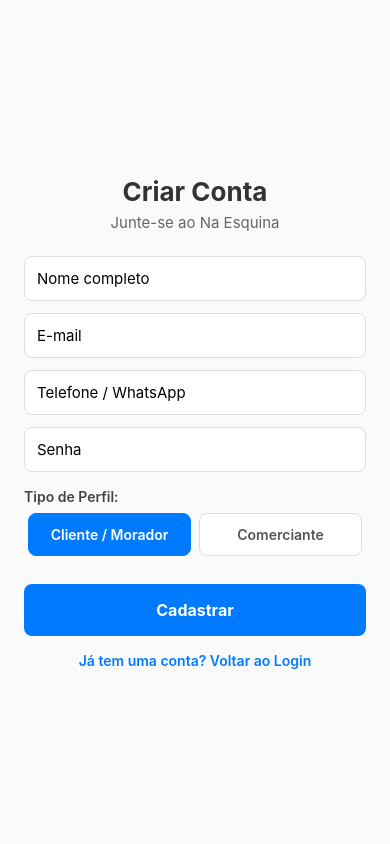
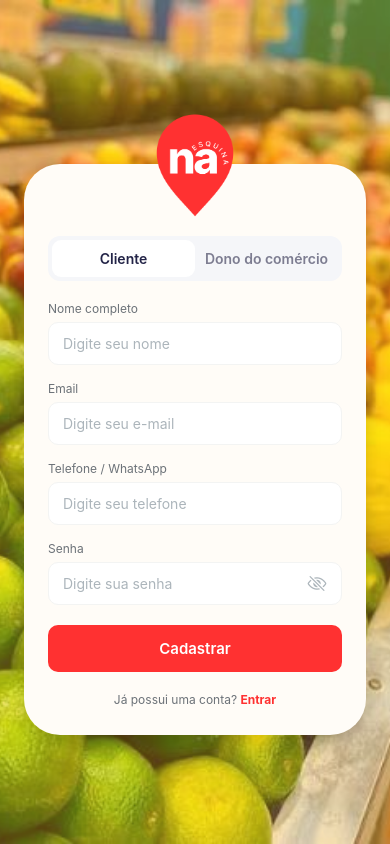
Before and after one commit to BrunnoRosa/APP-NA-ESQUINA-FRONT-END, a React Native app: screen /Cadastro in a window 390 px wide. Built offline with nearby package versions, Linux system fonts and the light colour scheme.

Commit message:
fase 7: tela de cadastro com seletor cliente e dono do comercio

```diff
--- a/src/pages/auth/Cadastro/index.jsx
+++ b/src/pages/auth/Cadastro/index.jsx
@@ -1,7 +1,9 @@
+import { Ionicons } from '@expo/vector-icons';
 import { useState } from 'react';
 import {
   ActivityIndicator,
   Alert,
+  Image,
   KeyboardAvoidingView,
   Platform,
   ScrollView,
@@ -11,13 +13,26 @@ import {
   View,
 } from 'react-native';
 import api from '../../../services/api';
+import { cores } from '../../../theme';
 import { styles } from './styles';
+
+// Campo reutilizável: rótulo em cima + caixa de texto.
+// "estiloExterno" permite ajustar a largura quando dois campos ficam lado a lado.
+function Campo({ rotulo, estiloExterno, ...props }) {
+  return (
+    <View style={estiloExterno}>
+      <Text style={styles.rotulo}>{rotulo}</Text>
+      <TextInput style={styles.campo} placeholderTextColor={cores.icone} {...props} />
+    </View>
+  );
+}
 
 export default function Cadastro({ navigation }) {
   // Estados do Usuário
   const [nome, setNome] = useState('');
   const [email, setEmail] = useState('');
   const [senha, setSenha] = useState('');
+  const [mostrarSenha, setMostrarSenha] = useState(false);
   const [telefone, setTelefone] = useState('');
   const [perfil, setPerfil] = useState('CLIENTE');
   const [loading, setLoading] = useState(false);
@@ -91,50 +106,163 @@ export default function Cadastro({ navigation }) {
   }
 
   return (
-    <KeyboardAvoidingView style={styles.container} behavior={Platform.OS === 'ios' ? 'padding' : 'height'}>
-      <ScrollView showsVerticalScrollIndicator={false} contentContainerStyle={{ justifyContent: 'center', flexGrow: 1 }}>
-        <Text style={styles.title}>Criar Conta</Text>
-        <Text style={styles.subtitle}>Junte-se ao Na Esquina</Text>
+    <View style={styles.container}>
+      <Image
+        source={require('../../../../assets/images/fundo-abertura.jpg')}
+        style={styles.fotoFundo}
+        resizeMode="cover"
+      />
+      <View style={styles.camadaLaranja} />
 
-        <TextInput style={styles.input} placeholder="Nome completo" value={nome} onChangeText={setNome} />
-        <TextInput style={styles.input} placeholder="E-mail" keyboardType="email-address" autoCapitalize="none" value={email} onChangeText={setEmail} />
-        <TextInput style={styles.input} placeholder="Telefone / WhatsApp" keyboardType="phone-pad" value={telefone} onChangeText={setTelefone} />
-        <TextInput style={styles.input} placeholder="Senha" secureTextEntry value={senha} onChangeText={setSenha} />
+      <KeyboardAvoidingView
+        style={{ flex: 1 }}
+        behavior={Platform.OS === 'ios' ? 'padding' : undefined}
+      >
+        <ScrollView
+          contentContainerStyle={styles.conteudo}
+          keyboardShouldPersistTaps="handled"
+          showsVerticalScrollIndicator={false}
+        >
+          <Image
+            source={require('../../../../assets/images/logo-na-esquina.png')}
+            style={styles.logo}
+            resizeMode="contain"
+            accessibilityLabel="Logo Na Esquina"
+          />
 
-        <Text style={styles.label}>Tipo de Perfil:</Text>
-        <View style={styles.roleContainer}>
-          <TouchableOpacity style={[styles.roleButton, perfil === 'CLIENTE' && styles.roleButtonSelected]} onPress={() => setPerfil('CLIENTE')}>
-            <Text style={[styles.roleText, perfil === 'CLIENTE' && styles.roleTextSelected]}>Cliente / Morador</Text>
+          <View style={styles.cartao}>
+            {/* Seletor de perfil */}
+            <View style={styles.seletor}>
+              <TouchableOpacity
+                style={[styles.opcao, perfil === 'CLIENTE' && styles.opcaoAtiva]}
+                onPress={() => setPerfil('CLIENTE')}
+                accessibilityRole="button"
+                accessibilityState={{ selected: perfil === 'CLIENTE' }}
+              >
+                <Text style={[styles.opcaoTexto, perfil === 'CLIENTE' && styles.opcaoTextoAtivo]}>
+                  Cliente
+                </Text>
               </TouchableOpacity>
-          <TouchableOpacity style={[styles.roleButton, perfil === 'COMERCIANTE' && styles.roleButtonSelected]} onPress={() => setPerfil('COMERCIANTE')}>
-            <Text style={[styles.roleText, perfil === 'COMERCIANTE' && styles.roleTextSelected]}>Comerciante</Text>
+              <TouchableOpacity
+                style={[styles.opcao, perfil === 'COMERCIANTE' && styles.opcaoAtiva]}
+                onPress={() => setPerfil('COMERCIANTE')}
+                accessibilityRole="button"
+                accessibilityState={{ selected: perfil === 'COMERCIANTE' }}
+              >
+                <Text style={[styles.opcaoTexto, perfil === 'COMERCIANTE' && styles.opcaoTextoAtivo]}>
+                  Dono do comércio
+                </Text>
               </TouchableOpacity>
             </View>
 
-        {/* --- RENDERIZAÇÃO CONDICIONAL DOS CAMPOS DO MERCADINHO --- */}
+            <Campo rotulo="Nome completo" placeholder="Digite seu nome" value={nome} onChangeText={setNome} />
+            <Campo
+              rotulo="Email"
+              placeholder="Digite seu e-mail"
+              keyboardType="email-address"
+              autoCapitalize="none"
+              autoCorrect={false}
+              value={email}
+              onChangeText={setEmail}
+            />
+            <Campo
+              rotulo="Telefone / WhatsApp"
+              placeholder="Digite seu telefone"
+              keyboardType="phone-pad"
+              value={telefone}
+              onChangeText={setTelefone}
+            />
+
+            <Text style={styles.rotulo}>Senha</Text>
+            <View style={styles.campoSenha}>
+              <TextInput
+                style={styles.campoSenhaInput}
+                placeholder="Digite sua senha"
+                placeholderTextColor={cores.icone}
+                secureTextEntry={!mostrarSenha}
+                autoCapitalize="none"
+                value={senha}
+                onChangeText={setSenha}
+              />
+              <TouchableOpacity
+                onPress={() => setMostrarSenha(!mostrarSenha)}
+                accessibilityRole="button"
+                accessibilityLabel={mostrarSenha ? 'Ocultar senha' : 'Mostrar senha'}
+              >
+                <Ionicons
+                  name={mostrarSenha ? 'eye-outline' : 'eye-off-outline'}
+                  size={20}
+                  color={cores.icone}
+                />
+              </TouchableOpacity>
+            </View>
+
+            {/* --- CAMPOS DO MERCADINHO (só para Dono do comércio) --- */}
             {perfil === 'COMERCIANTE' && (
-          <View style={{ marginTop: 15, marginBottom: 15 }}>
-            <Text style={styles.label}>Dados do Mercadinho:</Text>
-            <TextInput style={styles.input} placeholder="Nome Fantasia" value={nomeFantasia} onChangeText={setNomeFantasia} />
-            <TextInput style={styles.input} placeholder="CNPJ" keyboardType="numeric" value={cnpj} onChangeText={setCnpj} />
-            <TextInput style={styles.input} placeholder="Endereço Completo" value={endereco} onChangeText={setEndereco} />
-
-            <View style={{ flexDirection: 'row', justifyContent: 'space-between' }}>
-              <TextInput style={[styles.input, { width: '48%' }]} placeholder="Abre às (Ex: 08:00)" value={horarioAbertura} onChangeText={setHorarioAbertura} />
-              <TextInput style={[styles.input, { width: '48%' }]} placeholder="Fecha às (Ex: 20:00)" value={horarioFechamento} onChangeText={setHorarioFechamento} />
+              <View>
+                <Text style={styles.subtitulo}>Dados do mercadinho</Text>
+                <Campo
+                  rotulo="Nome fantasia"
+                  placeholder="Nome do mercadinho"
+                  value={nomeFantasia}
+                  onChangeText={setNomeFantasia}
+                />
+                <Campo
+                  rotulo="CNPJ"
+                  placeholder="Somente números"
+                  keyboardType="numeric"
+                  value={cnpj}
+                  onChangeText={setCnpj}
+                />
+                <Campo
+                  rotulo="Endereço completo"
+                  placeholder="Rua, número, bairro"
+                  value={endereco}
+                  onChangeText={setEndereco}
+                />
+                <View style={styles.linhaHorarios}>
+                  <Campo
+                    estiloExterno={{ flex: 1 }}
+                    rotulo="Abre às"
+                    placeholder="08:00"
+                    value={horarioAbertura}
+                    onChangeText={setHorarioAbertura}
+                  />
+                  <Campo
+                    estiloExterno={{ flex: 1 }}
+                    rotulo="Fecha às"
+                    placeholder="20:00"
+                    value={horarioFechamento}
+                    onChangeText={setHorarioFechamento}
+                  />
                 </View>
               </View>
             )}
-        {/* --------------------------------------------------------- */}
+            {/* ------------------------------------------------------ */}
 
-        <TouchableOpacity style={styles.button} onPress={handleCadastro} disabled={loading}>
-          {loading ? <ActivityIndicator color="#FFF" /> : <Text style={styles.buttonText}>Cadastrar</Text>}
+            <TouchableOpacity
+              style={styles.botao}
+              onPress={handleCadastro}
+              disabled={loading}
+              activeOpacity={0.8}
+              accessibilityRole="button"
+            >
+              {loading ? (
+                <ActivityIndicator color="#FFFFFF" />
+              ) : (
+                <Text style={styles.botaoTexto}>Cadastrar</Text>
+              )}
             </TouchableOpacity>
 
-        <TouchableOpacity style={styles.backButton} onPress={() => navigation.navigate('Login')}>
-          <Text style={styles.backButtonText}>Já tem uma conta? Voltar ao Login</Text>
+            <View style={styles.rodape}>
+              <Text style={styles.textoRodape}>Já possui uma conta? </Text>
+              <TouchableOpacity onPress={() => navigation.navigate('Login')}>
+                <Text style={styles.linkVermelho}>Entrar</Text>
               </TouchableOpacity>
+            </View>
+          </View>
         </ScrollView>
       </KeyboardAvoidingView>
+    </View>
   );
 }
--- a/src/pages/auth/Cadastro/styles.js
+++ b/src/pages/auth/Cadastro/styles.js
@@ -1,87 +1,139 @@
 import { StyleSheet } from 'react-native';
+import { cores } from '../../../theme';
 
 export const styles = StyleSheet.create({
   container: {
     flex: 1,
-    backgroundColor: '#FAFAFA',
+    backgroundColor: cores.degradeTopo,
+  },
+  fotoFundo: {
+    ...StyleSheet.absoluteFillObject,
+    width: '100%',
+    height: '100%',
+  },
+  camadaLaranja: {
+    ...StyleSheet.absoluteFillObject,
+    backgroundColor: 'rgba(253, 172, 39, 0.35)',
+  },
+  conteudo: {
+    flexGrow: 1,
     justifyContent: 'center',
     paddingHorizontal: 24,
+    paddingVertical: 24,
   },
-  title: {
-    fontSize: 26,
-    fontWeight: 'bold',
-    color: '#333',
+  logo: {
+    width: 90,
+    height: 108,
+    alignSelf: 'center',
+    marginBottom: -54,
+    zIndex: 2,
+  },
+  cartao: {
+    width: '100%',
+    maxWidth: 420,
+    alignSelf: 'center',
+    backgroundColor: cores.fundoCartaoLogin,
+    borderRadius: 36,
+    paddingHorizontal: 24,
+    paddingTop: 72,
+    paddingBottom: 28,
+    shadowColor: '#000',
+    shadowOffset: { width: 0, height: 8 },
+    shadowOpacity: 0.15,
+    shadowRadius: 16,
+    elevation: 6,
+  },
+  seletor: {
+    flexDirection: 'row',
+    backgroundColor: cores.fundoSeletor,
+    borderRadius: 12,
+    padding: 4,
+    marginBottom: 20,
+  },
+  opcao: {
+    flex: 1,
+    paddingVertical: 10,
+    borderRadius: 9,
+    alignItems: 'center',
+  },
+  opcaoAtiva: {
+    backgroundColor: '#FFFFFF',
+  },
+  opcaoTexto: {
+    fontSize: 14,
+    fontWeight: '600',
+    color: cores.textoSeletorInativo,
+  },
+  opcaoTextoAtivo: {
+    color: cores.textoLogin,
+  },
+  rotulo: {
+    color: cores.textoRotulo,
+    fontSize: 12,
     marginBottom: 6,
-    textAlign: 'center',
   },
-  subtitle: {
-    fontSize: 15,
-    color: '#666',
-    marginBottom: 24,
-    textAlign: 'center',
+  campo: {
+    backgroundColor: '#FFFFFF',
+    borderWidth: 1,
+    borderColor: cores.bordaCampo,
+    borderRadius: 10,
+    paddingHorizontal: 14,
+    paddingVertical: 12,
+    fontSize: 14,
+    color: cores.textoCampo,
+    marginBottom: 16,
   },
-  input: {
-    backgroundColor: '#FFF',
+  campoSenha: {
+    flexDirection: 'row',
+    alignItems: 'center',
+    backgroundColor: '#FFFFFF',
     borderWidth: 1,
-    borderColor: '#DDD',
-    borderRadius: 8,
-    padding: 12,
-    fontSize: 15,
+    borderColor: cores.bordaCampo,
+    borderRadius: 10,
+    paddingHorizontal: 14,
+    marginBottom: 16,
+  },
+  campoSenhaInput: {
+    flex: 1,
+    paddingVertical: 12,
+    fontSize: 14,
+    color: cores.textoCampo,
+  },
+  subtitulo: {
+    color: cores.textoLogin,
+    fontSize: 14,
+    fontWeight: '700',
+    marginTop: 4,
     marginBottom: 12,
   },
-  label: {
-    fontSize: 14,
-    fontWeight: '600',
-    color: '#444',
-    marginBottom: 8,
+  linhaHorarios: {
+    flexDirection: 'row',
+    gap: 12,
+  },
+  botao: {
+    backgroundColor: cores.primaria,
+    borderRadius: 10,
+    paddingVertical: 14,
+    alignItems: 'center',
     marginTop: 4,
   },
-  roleContainer: {
-    flexDirection: 'row',
-    justifyContent: 'space-between',
-    marginBottom: 20,
-  },
-  roleButton: {
-    flex: 1,
-    paddingVertical: 12,
-    borderWidth: 1,
-    borderColor: '#DDD',
-    borderRadius: 8,
-    alignItems: 'center',
-    marginHorizontal: 4,
-    backgroundColor: '#FFF',
-  },
-  roleButtonSelected: {
-    backgroundColor: '#007BFF',
-    borderColor: '#007BFF',
-  },
-  roleText: {
-    fontSize: 14,
-    color: '#555',
+  botaoTexto: {
+    color: '#FFFFFF',
+    fontSize: 15,
     fontWeight: '600',
   },
-  roleTextSelected: {
-    color: '#FFF',
+  rodape: {
+    flexDirection: 'row',
+    justifyContent: 'center',
+    marginTop: 20,
   },
-  button: {
-    backgroundColor: '#007BFF',
-    padding: 16,
-    borderRadius: 8,
-    alignItems: 'center',
-    marginTop: 8,
+  textoRodape: {
+    color: cores.textoRotulo,
+    fontSize: 12,
   },
-  buttonText: {
-    color: '#FFF',
-    fontSize: 16,
-    fontWeight: 'bold',
-  },
-  backButton: {
-    marginTop: 16,
-    alignItems: 'center',
-  },
-  backButtonText: {
-    color: '#007BFF',
-    fontSize: 14,
-    fontWeight: '600',
+  linkVermelho: {
+    color: cores.primaria,
+    fontSize: 12,
+    fontWeight: '700',
   },
 });
--- a/src/theme/index.js
+++ b/src/theme/index.js
@@ -19,4 +19,6 @@ export const cores = {
   textoCampo: '#1A1C1E',      // texto digitado (medido)
   bordaCampo: '#F3F4F3',      // contorno dos campos (medido)
   icone: '#ACB5BB',           // olho e placeholders (medido)
+  fundoSeletor: '#F5F6F9',          // fundo do seletor de perfil (medido)
+  textoSeletorInativo: '#7D7D91',   // opção não escolhida (medido)
 };
```
Lines whose indentation alone changed are shown as unchanged.
